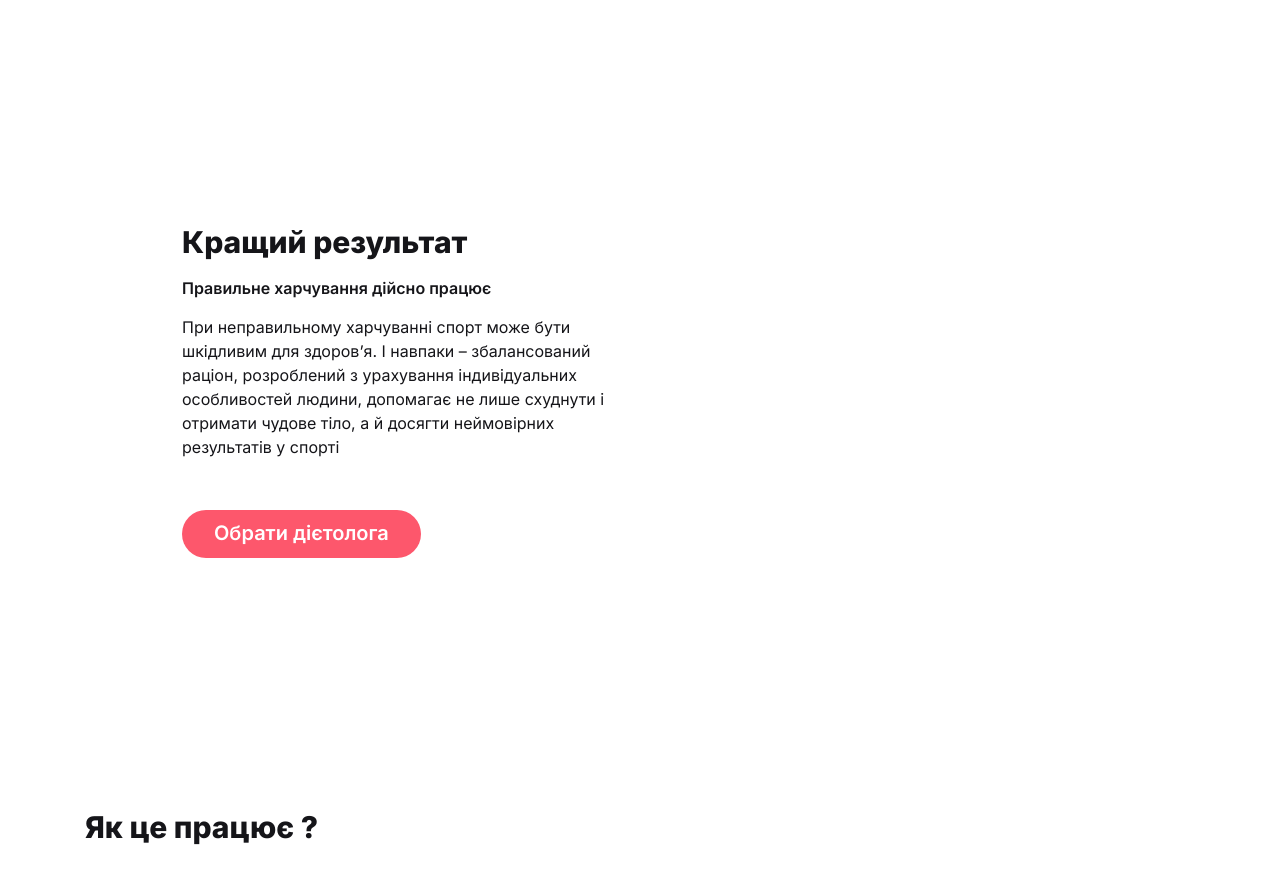
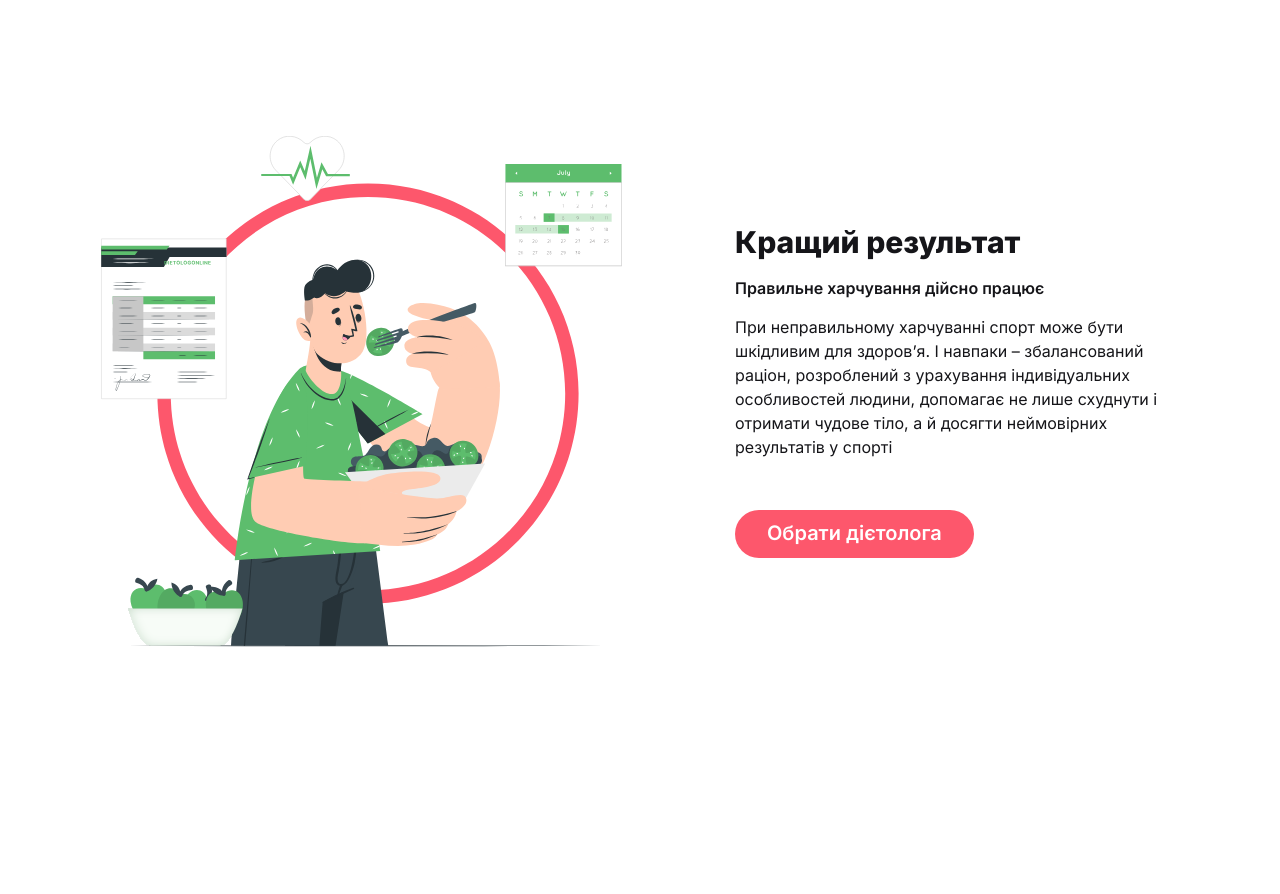
Before and after one commit to lojaaaaa/websiteHolyEat, a plain HTML site: page index.html in a window 1280 px wide. Shown: the part 1580-2474 px from the top of the page. Drawn offline with Linux system fonts and the light colour scheme; the site is published under a folder, as on GitHub Pages, so addresses that start at the root find nothing.

Commit message:
Update index.html

```diff
--- a/index.html
+++ b/index.html
@@ -82,7 +82,7 @@
         <div class="result__container container">
             <div class="result__food">
                 <div class="result__food-image">
-                    <img src="/img/eat.svg" alt="" class="result__img">
+                    <img src="./img/eat.svg" alt="" class="result__img">
                 </div>
                 <div class="result__food-content">
                     <div class="result__food-title">Кращий результат</div>
```
